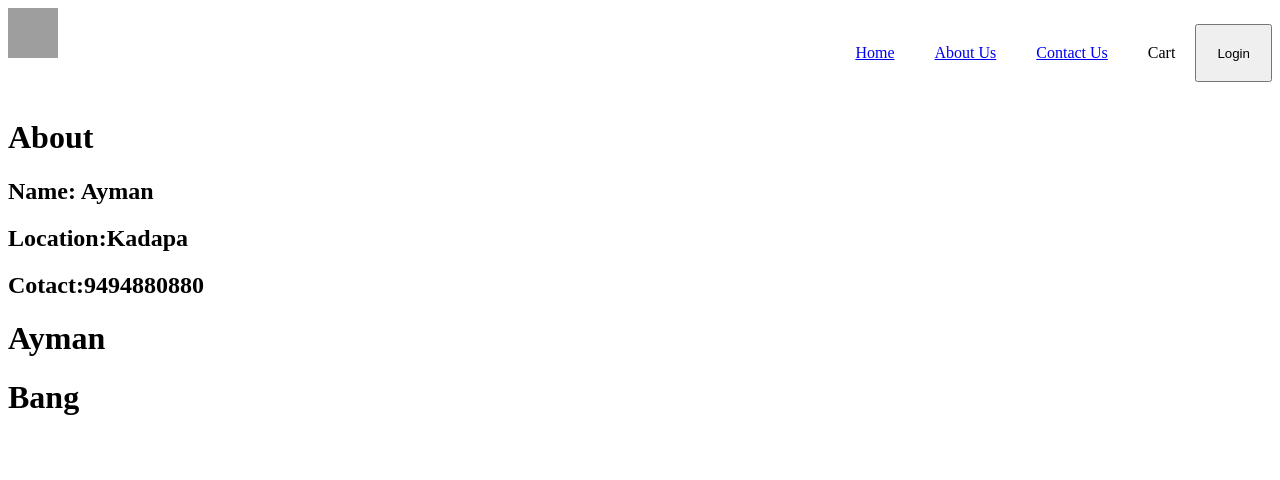
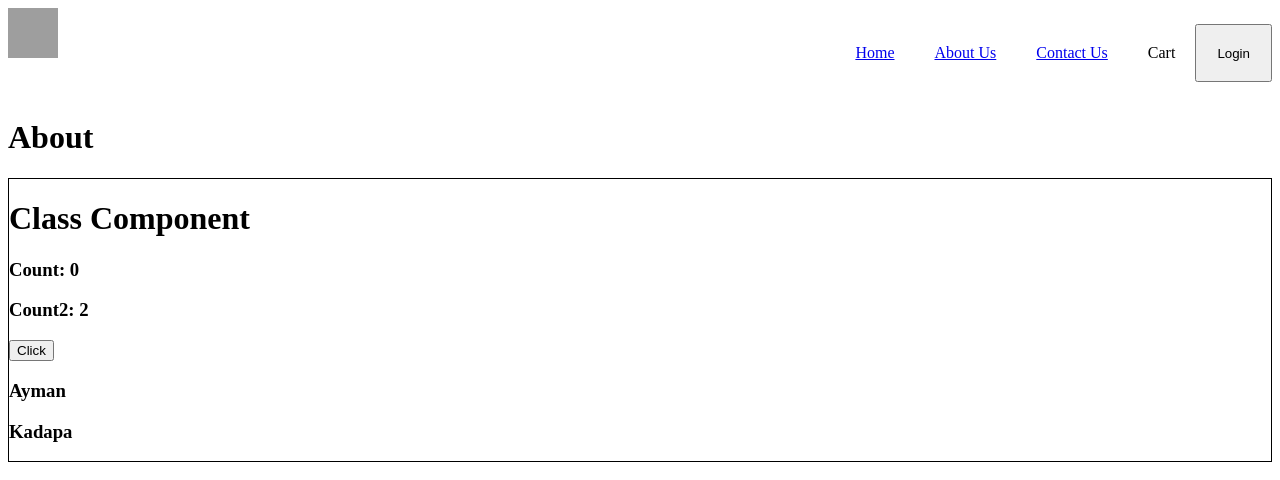
Before and after one commit to subhanbasha9494/React, a React (Vite) app: page /about in a window 1280 px wide. Shown: the top 480 px of the page. Built offline with nearby package versions, Linux system fonts and the light colour scheme; grey boxes are pictures that could not be loaded.

Commit message:
added class components state variables

```diff
--- a/index.css
+++ b/index.css
@@ -59,3 +59,7 @@
 .filter {
   display: flex;
 }
+
+.user-card {
+  border: 1px solid black;
+}
--- a/src/components/About.js
+++ b/src/components/About.js
@@ -5,8 +5,8 @@ const About = () => {
     return (
         <div>
             <h1>About</h1>
-            <User/>
-            <UserClass name={"Ayman"} location={"Bang"}/>
+            {/* <User name={"Ayman"}/> */}
+            <UserClass name={"Ayman"} location={"Kadapa"}/>
         </div>
     )
 }
--- a/src/components/User.js
+++ b/src/components/User.js
@@ -1,7 +1,12 @@
-const User = () => {
+import { useState } from "react";
+const User = ({name}) => {
+    const [count,setCount] = useState(0);
+    const [count2,setCount2] = useState(0);
     return (
         <div className="user-card">
-            <h2>Name: Ayman</h2>
+            <h1>Functional Component</h1>
+            <h3>Count: {count}</h3>
+            <h2>Name: {name}</h2>
             <h2>Location:Kadapa</h2>
             <h2>Cotact:9494880880</h2>
         </div>
--- a/src/components/UserClass.js
+++ b/src/components/UserClass.js
@@ -4,14 +4,28 @@ class UserClass extends React.Component {
     constructor(props){ /**constructor is used to get the props and it is called when component is initialized
          */
         super(props)
+        this.state = {
+            count:0,
+            count2:2
+        }
     }
 
     render(){
         const { name,location} = this.props;
+        const {count,count2} = this.state;
         return(
-            <div>
-                <h1>{name}</h1>
-                <h1>{location}</h1>
+            <div className="user-card">
+                 <h1>Class Component</h1>
+                 <h3>Count: {count}</h3>
+                 <h3>Count2: {count2}</h3>
+                 <button onClick={() => {
+                    this.setState({
+                        count:this.state.count + 1,
+                        count2:this.state.count2 +2,
+                    })
+                 }}>Click</button>
+                <h3>{name}</h3>
+                <h3>{location}</h3>
             </div>
         )
     }
```
